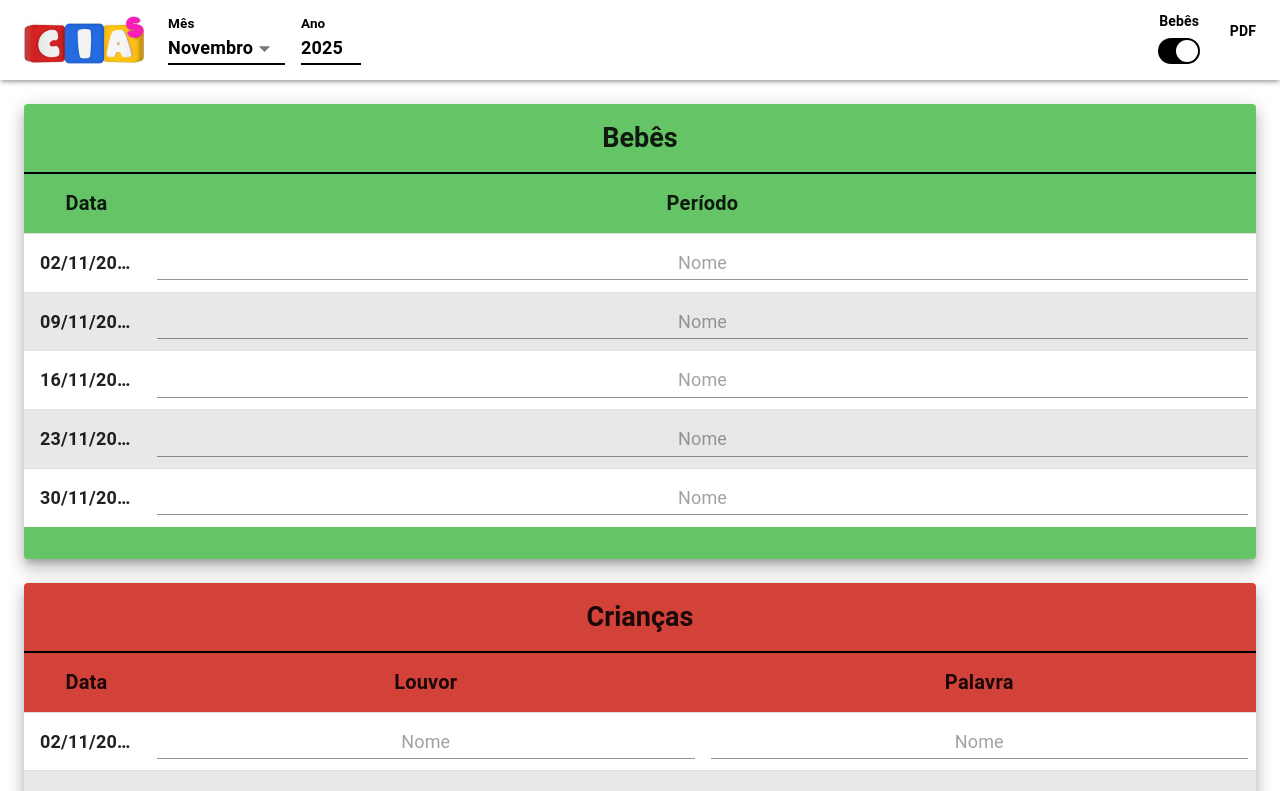
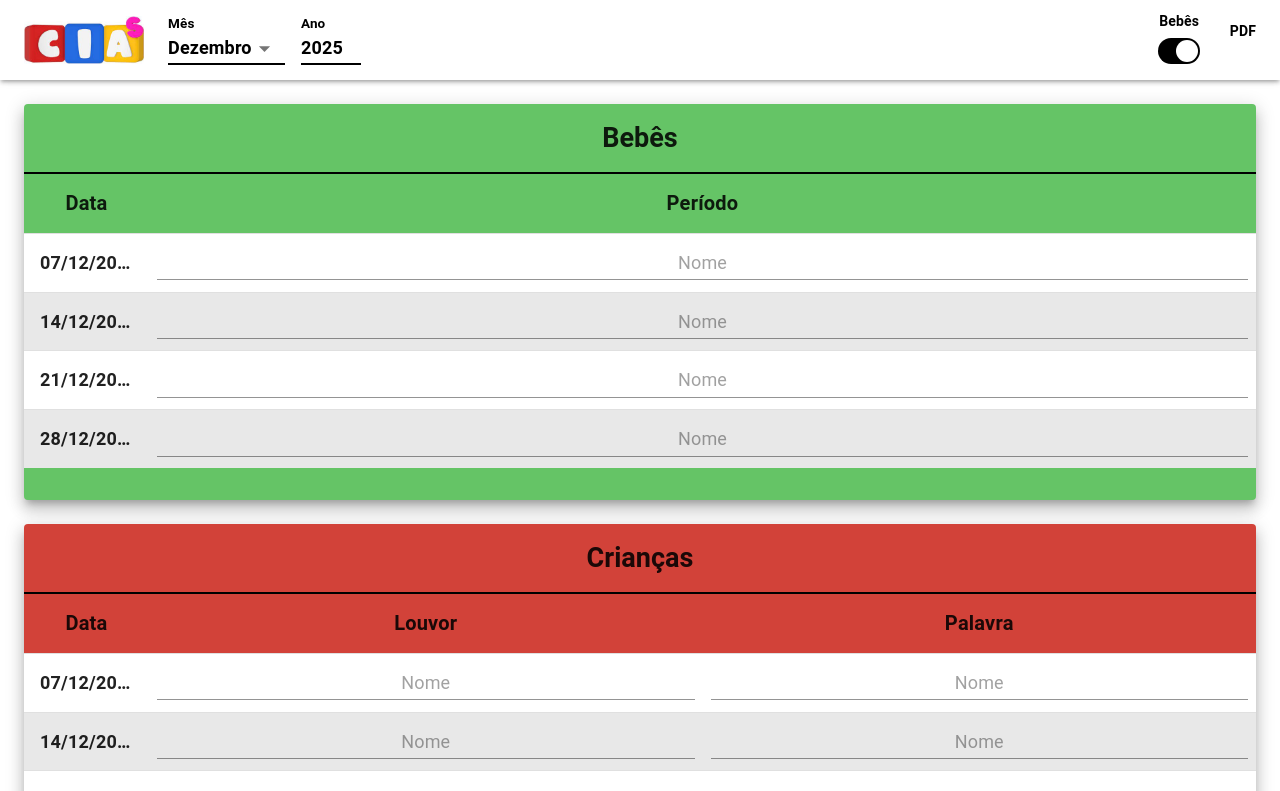
Before and after one commit to Alexandre-Cardozo/EscalaAulasCIAs, a React (Vite) app in the folder escalaaulascias/: page / in a window 1280 px wide. Shown: the top 791 px of the page. Built offline with nearby package versions, Linux system fonts and the light colour scheme; some icons are missing.

Commit message:
Alterando comportamento da data. Quando iniciar pela primeira vez iniciará com a data do mês seguinte ao mês atual.

```diff
--- a/escalaaulascias/src/App.jsx
+++ b/escalaaulascias/src/App.jsx
@@ -1,7 +1,7 @@
 import PageHeader from "./components/PageHeader.jsx";
 import EscalaTable from "./components/EscalaTable.jsx";
 import { useState, useEffect, useRef } from "react";
-import { getMonth, getYear, getDaysInMonth, format } from "date-fns";
+import { getMonth, getYear, getDaysInMonth, format, addMonths, startOfMonth } from "date-fns";
 import { gerarPDF } from "./GeneratePdf.jsx";
 import { Snackbar, Alert } from "@mui/material";
 import usePersistentState from "./states/LocalPersistence.jsx";
@@ -11,7 +11,10 @@ export default function App() {
    * ESTADOS PERSISTENTES
    * ----------------------------- */
 
-  const [dataSelecionada, setDataSelecionada] = usePersistentState("dataSelecionada", new Date());
+  const [dataSelecionada, setDataSelecionada] = usePersistentState(
+    "dataSelecionada",
+    startOfMonth(addMonths(new Date(), 1))
+  );
 
   const [isBebesOn, setIsBebesOn] = usePersistentState("isBebesOn", true);
 
@@ -64,10 +67,7 @@ export default function App() {
     const mes = getMonth(dataSelecionada);
 
     // Verifica se o mês ou o ano mudaram
-    if (
-      prevMonthYear.current.month !== mes ||
-      prevMonthYear.current.year !== ano
-    ) {
+    if (prevMonthYear.current.month !== mes || prevMonthYear.current.year !== ano) {
       // RESETAR NOMES ao trocar mês/ano
       setNomesBebes(Array.from({ length: 5 }, () => ["", ""]));
       setNomesCriancas(Array.from({ length: 5 }, () => ["", ""]));
```
